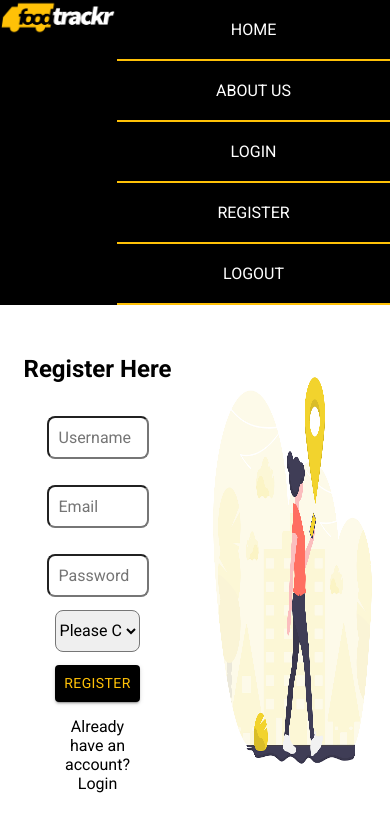
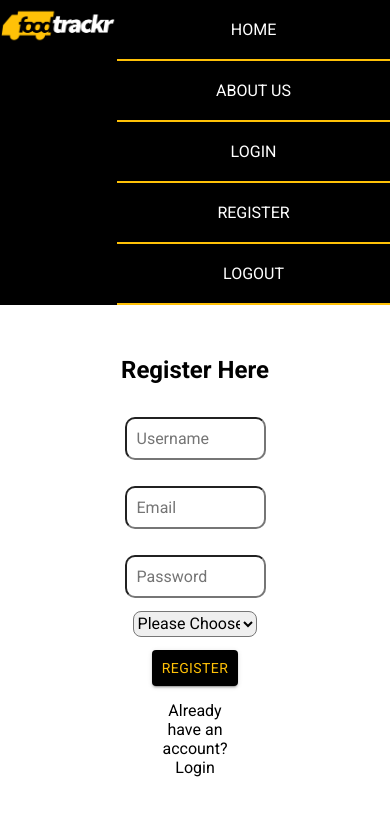
Before and after one commit to Sara-DLC/FoodTruck, a React (Create React App) app: page /register in a window 390 px wide. Shown: the top 819 px of the page. Built offline with nearby package versions, Linux system fonts and the light colour scheme.

Commit message:
800px breakpoint for signin/register forms

```diff
--- a/src/components/scss/LoginForm.scss
+++ b/src/components/scss/LoginForm.scss
@@ -26,10 +26,10 @@
         }
 
     }
-     img{
-       width: 50vw;
-     }
-  }
+      img{
+        width: 50vw;
+      }
+    }
 
   .option{
     width: 22vw;
@@ -72,3 +72,76 @@
 
 
   }
+
+  @media (max-width: 800px) {
+    .main{
+      width: 100vw;
+      height: 85vh;
+      display:flex;
+      flex-direction: column-reverse;
+      justify-content: center;
+      align-items: center;
+
+      .login-form{
+        width: 50vw;
+        display: flex;
+        flex-direction: column;
+        align-items: center;
+        justify-content: center;
+
+          .user-field {
+          margin: 13px;
+          width: 30vw;
+          border-radius: 10px;
+          padding: 10px;
+          font-size: 1rem;
+          }
+
+          p {
+              color: red;
+          }
+
+      }
+      .option{
+        width: 32vw;
+        height: 3vh;
+        border-radius: 8px;
+        }
+
+      .sign-In {
+        margin: 13px;
+          width: 22vw;
+          border-radius: 8px;
+          font-size: 1rem;
+
+          button {
+            background-color: black;
+            color: #ffc107;
+            &:hover {
+                background-color: #ffc107;
+                color: black;
+            }
+            }
+      }
+    }
+    img {
+      margin-top: 2%;
+      width: 50vw;
+      height: 30vh;
+    }
+  }
+  // @media (max-width: 500px) {
+  //   header nav {
+  //     flex-direction: column;
+  //     text-align: center;
+  //     a {
+  //       border-bottom: 2px solid #ffc107;
+  //       width: 70vw;
+  //       font-size: 1rem;
+  //       padding: 20px 0;
+  //     }
+  //     img {
+  //       margin-bottom: unset;
+  //     }
+  //   }
+  // }
```
